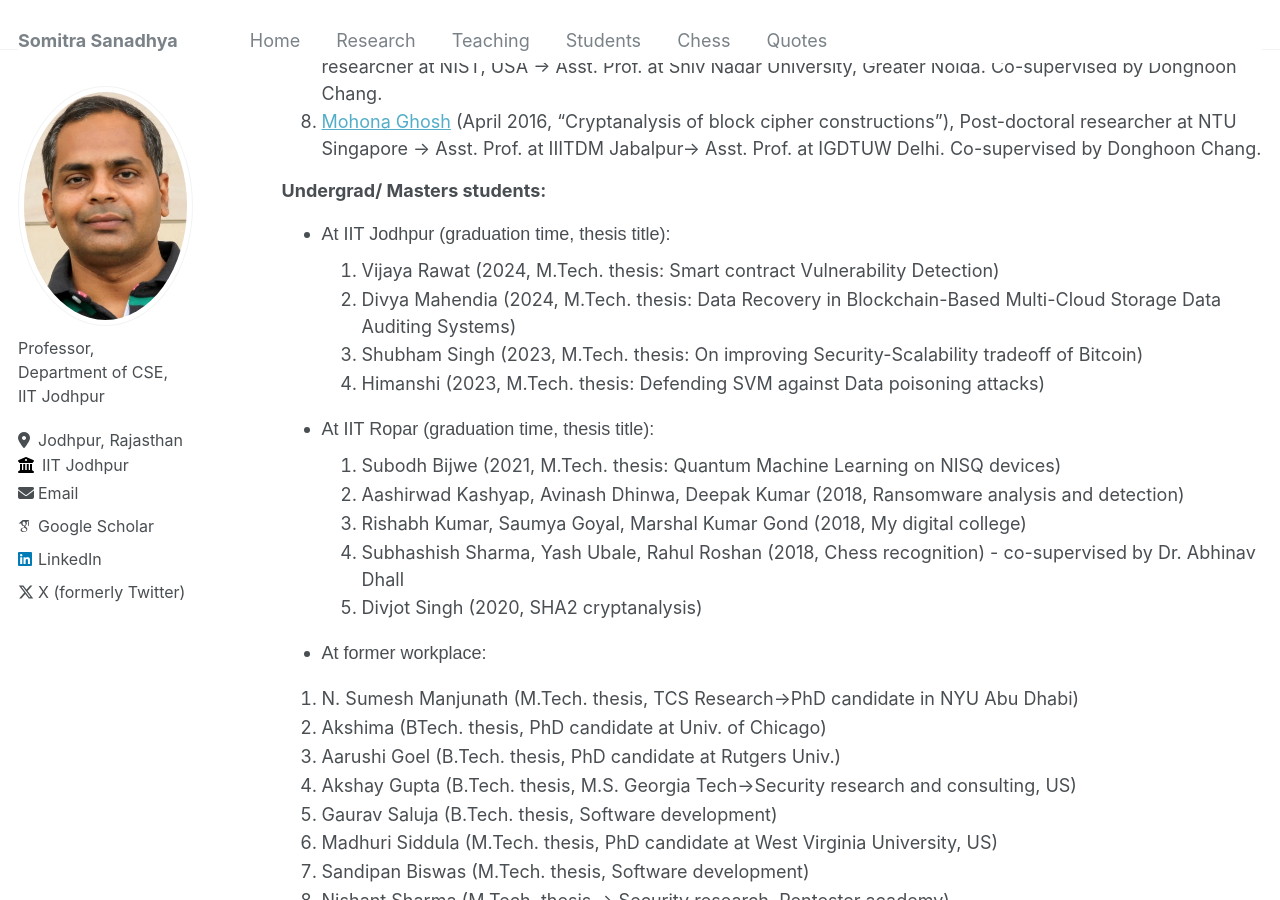
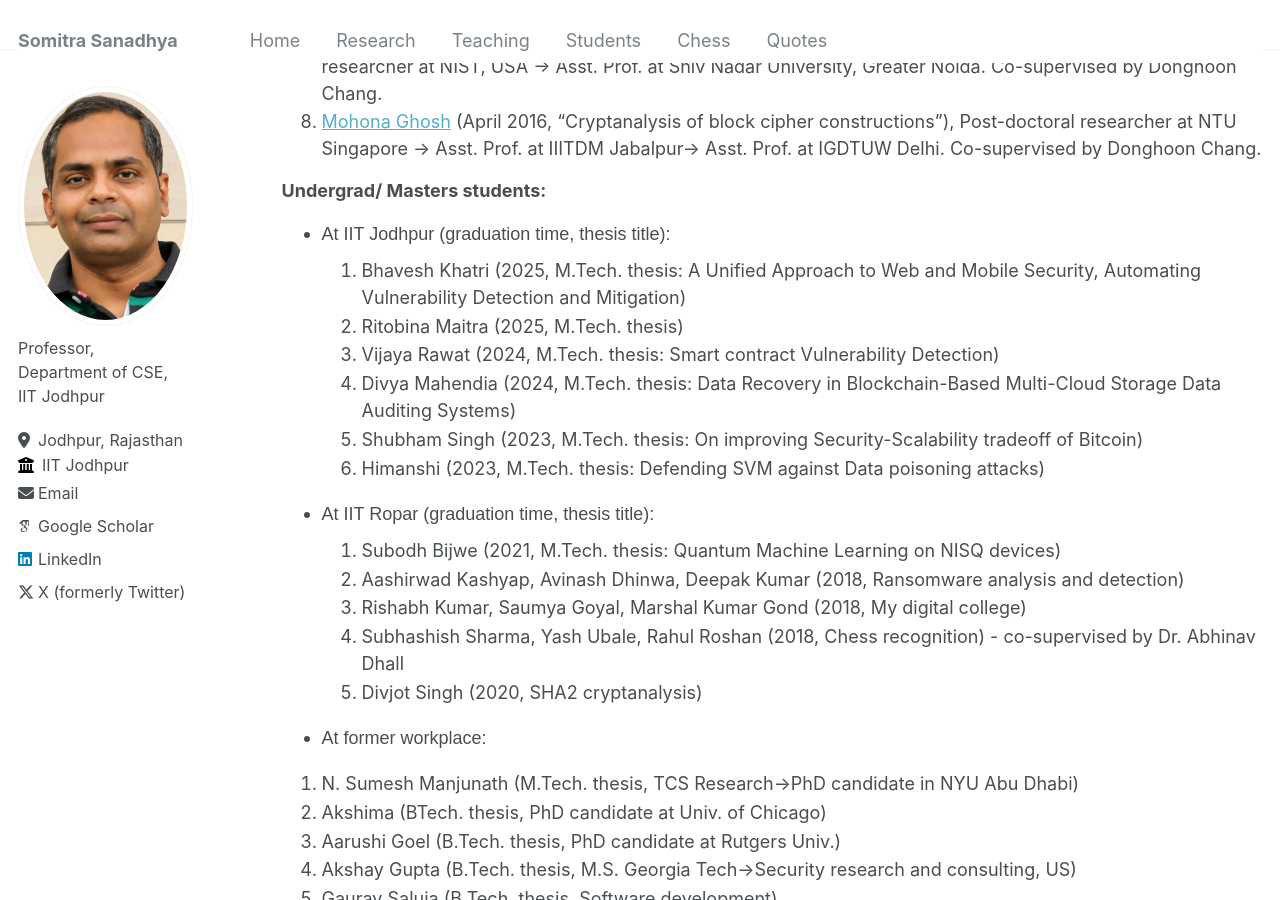
Before and after one commit to somitra-sanadhya/somitra-sanadhya.github.io, a Jekyll site: the page built from _pages/students.md, in a window 1280 px wide and 900 px high, scrolled down 817 px. Built offline with Jekyll 4.4.1, drawn with Linux system fonts in a browser that asks for light colours; some web fonts are replaced.

Commit message:
Update students.md

```diff
--- a/_pages/students.md
+++ b/_pages/students.md
@@ -33,10 +33,12 @@ author_profile: true
 
 + At IIT Jodhpur (graduation time, thesis title):
 
-    1. Vijaya Rawat (2024, M.Tech. thesis: Smart contract Vulnerability Detection)
-    2. Divya Mahendia (2024, M.Tech. thesis: Data Recovery in Blockchain-Based Multi-Cloud Storage Data Auditing Systems)
-    3. Shubham Singh (2023, M.Tech. thesis: On improving Security-Scalability tradeoff of Bitcoin)
-    4. Himanshi (2023, M.Tech. thesis: Defending SVM against Data poisoning attacks)
+    1. Bhavesh Khatri (2025, M.Tech. thesis: A Unified Approach to Web and Mobile Security, Automating Vulnerability Detection and Mitigation)
+    2. Ritobina Maitra (2025, M.Tech. thesis)
+    3. Vijaya Rawat (2024, M.Tech. thesis: Smart contract Vulnerability Detection)
+    4. Divya Mahendia (2024, M.Tech. thesis: Data Recovery in Blockchain-Based Multi-Cloud Storage Data Auditing Systems)
+    5. Shubham Singh (2023, M.Tech. thesis: On improving Security-Scalability tradeoff of Bitcoin)
+    6. Himanshi (2023, M.Tech. thesis: Defending SVM against Data poisoning attacks)
 
 + At IIT Ropar (graduation time, thesis title):
 
```
